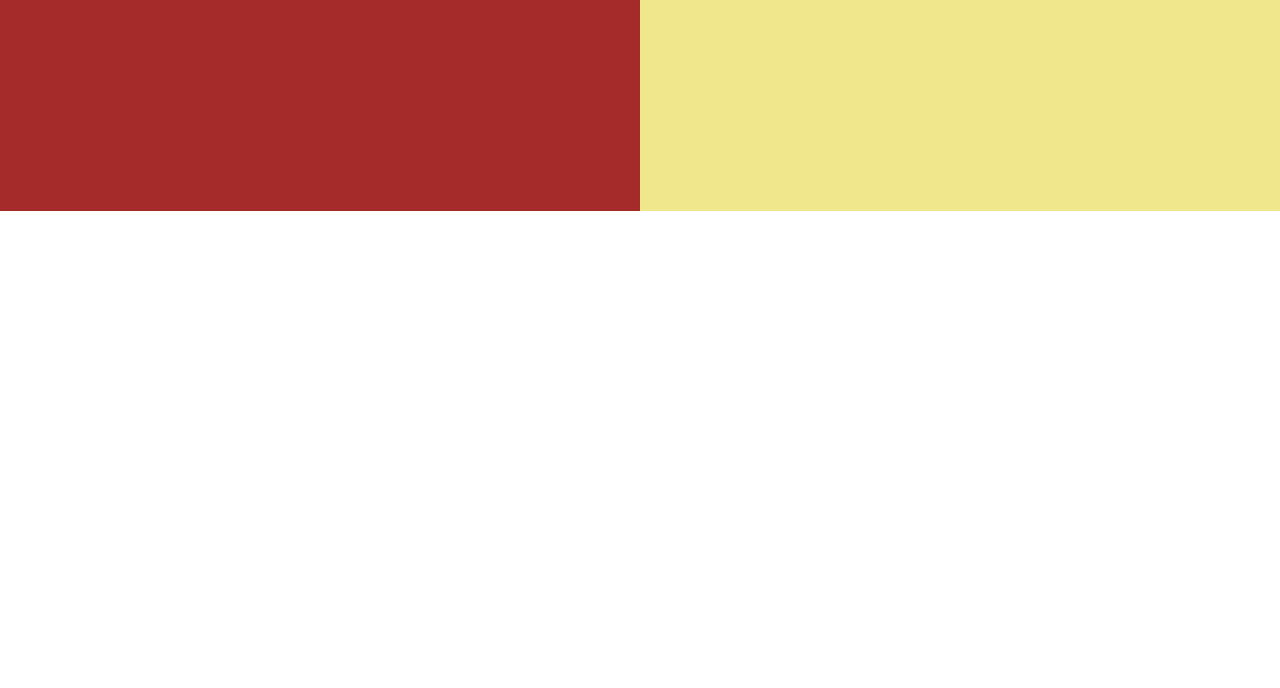
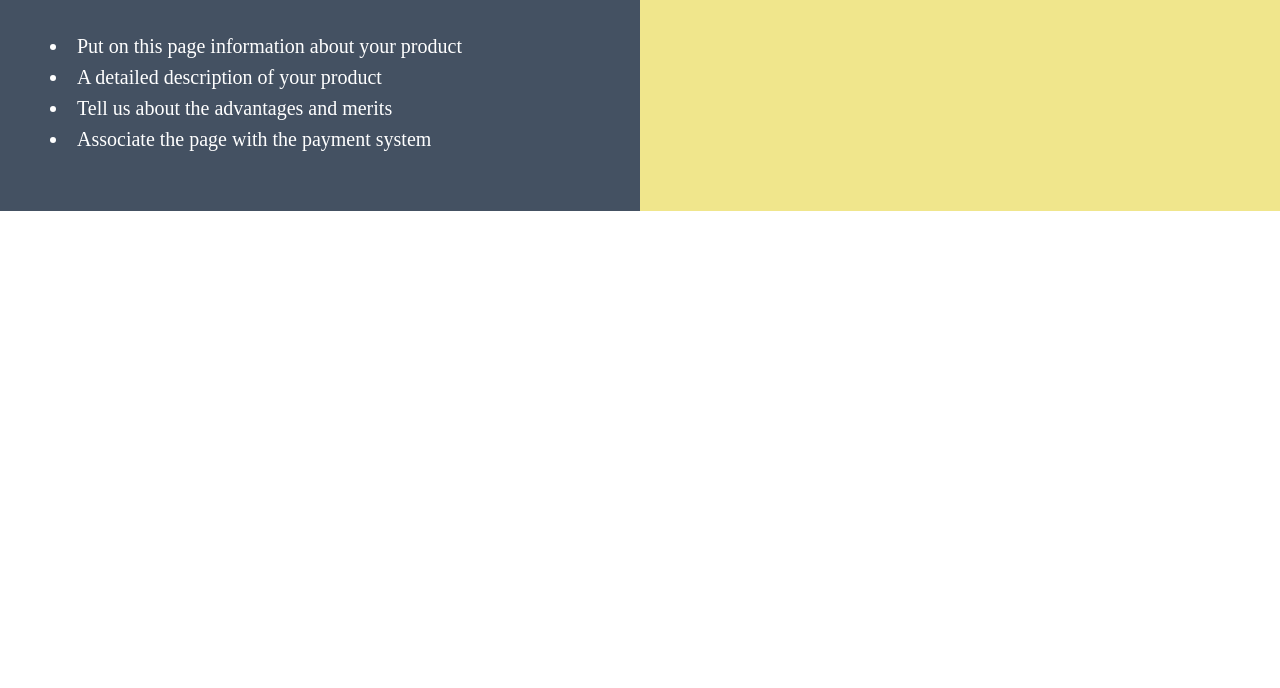
Before and after one commit to restlesswizard/simple_psd_template, a plain HTML site: page index.html in a window 1280 px wide. Shown: the part 112-800 px from the top of the page. Drawn offline with Linux system fonts and the light colour scheme.

Commit message:
update css due to new header markup

```diff
--- a/css/header.css
+++ b/css/header.css
@@ -1,17 +1,39 @@
 header {
   display: flex;
   height: 323px;
+  background-color: #445162
 }
 
 .product {
-  display: flex;
   width: 50%;
+  padding-left: 50px;
+  padding-top: 50px;
 }
 
 .product_name {
-  background-color: brown;
+  display: flex;
+  flex-direction: column;
 }
 
 .product_image {
   background-color: khaki;
 }
+
+.title {
+  font-size: 40px;
+  color: white
+}
+
+.list {
+  margin-top: 50px
+}
+
+.item {
+  list-style-position: inside;
+  font-size: 20px;
+  color: white
+}
+
+.item:not(:first-child) {
+  margin-top: 8px
+}
```
